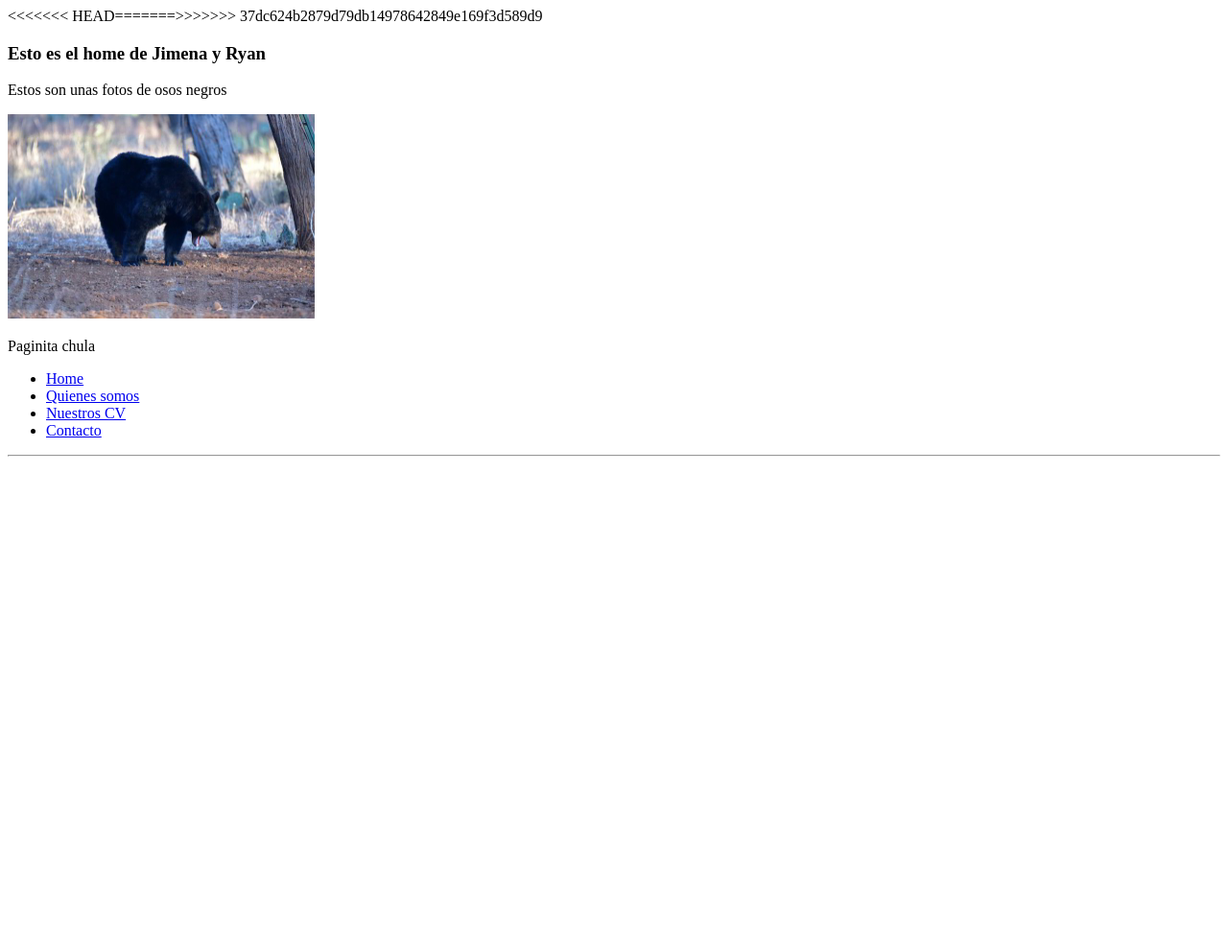
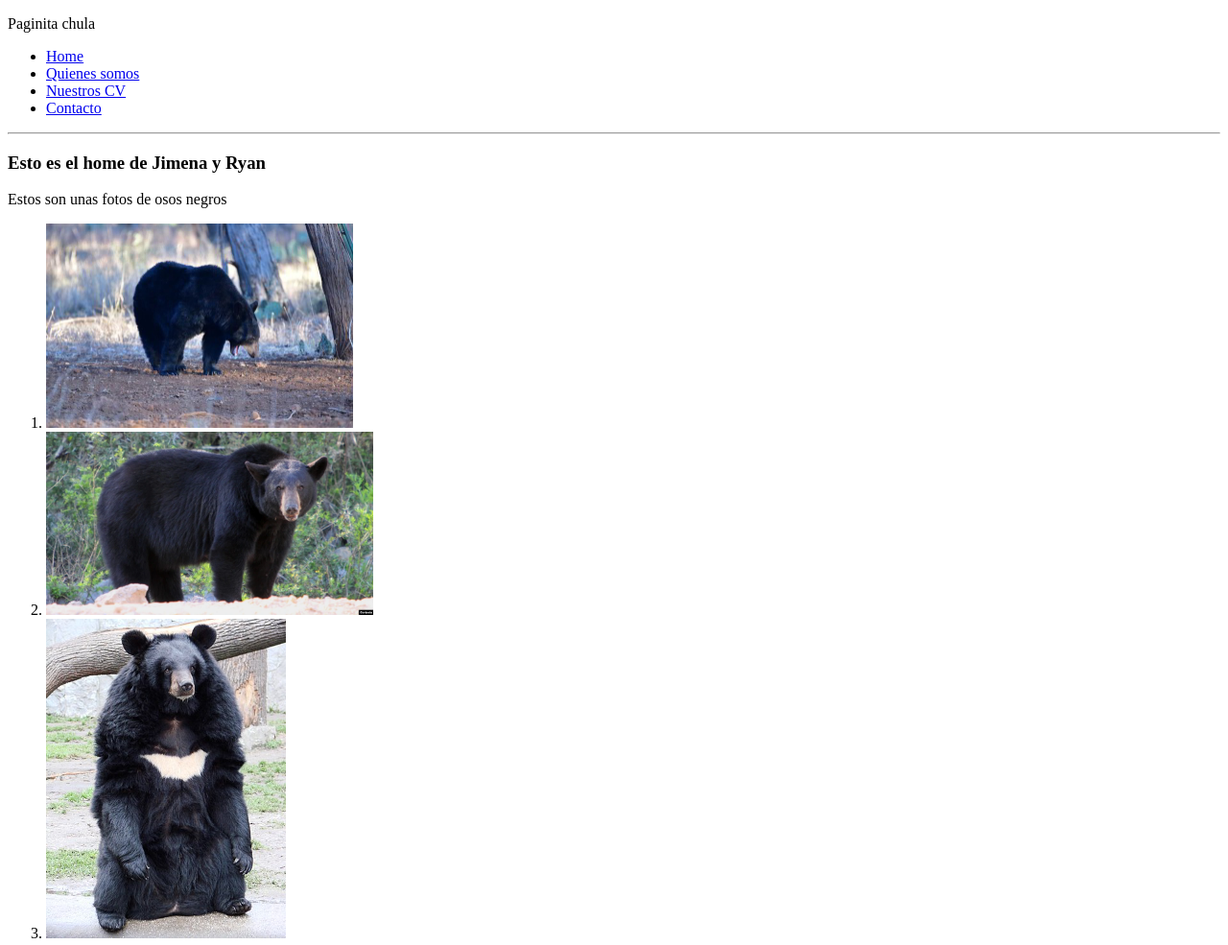
Before and after one commit to Jimenaaaaaa/202301-W1CH2-Jimena-y-Ryan, a website: page index.html in a window 1280 px wide. Shown: the whole page at 96% size. Before the commit the page ends 800 px from the top, so only its background shows below. Drawn offline with Linux system fonts and the light colour scheme.

Commit message:
Added black bear pictures and ReArrange body structure

```diff
--- a/index.html
+++ b/index.html
@@ -1,6 +1,5 @@
 <!DOCTYPE html>
 <html lang="es">
-<<<<<<< HEAD=======>>>>>>> 37dc624b2879d79db14978642849e169f3d589d9
 
 <head>
   <meta charset="UTF-8">
@@ -10,10 +9,6 @@
 </head>
 
 <body>
-    <h3>Esto es el home de Jimena y Ryan</h3>
-    <p>Estos son unas fotos de osos negros</p>
-    <img src="WhatsApp_Image_2021-06-08_at_14.32.40-3254894.jpeg" width="320" height="213,5" alt="Oso Negro">
-
   <header>
     <p>Paginita chula</p>
     <ul>
@@ -24,7 +19,14 @@
     </ul>
     <hr>
   </header>
-
+  <h3>Esto es el home de Jimena y Ryan</h3>
+  <p>Estos son unas fotos de osos negros</p>
+  <ol>
+    <li><img src="WhatsApp_Image_2021-06-08_at_14.32.40-3254894.jpeg" width="320" height="213,5" alt="Oso Negro"></li>
+    <li><img src="2271F523-DC0F-4371-8B28-784A398F1FDB_cx0_cy21_cw0_w1023_r1_s.webp" width="341" height="191,6"
+        alt="Oso Negro 2"></li>
+    <li><img src="Ursus_thibetanus_3_(Wroclaw_zoo).JPG" width="250" height="333,3" alt="Oso Negro 3"></li>
+  </ol>
 
 
 
```
Lines whose indentation alone changed are shown as unchanged.
